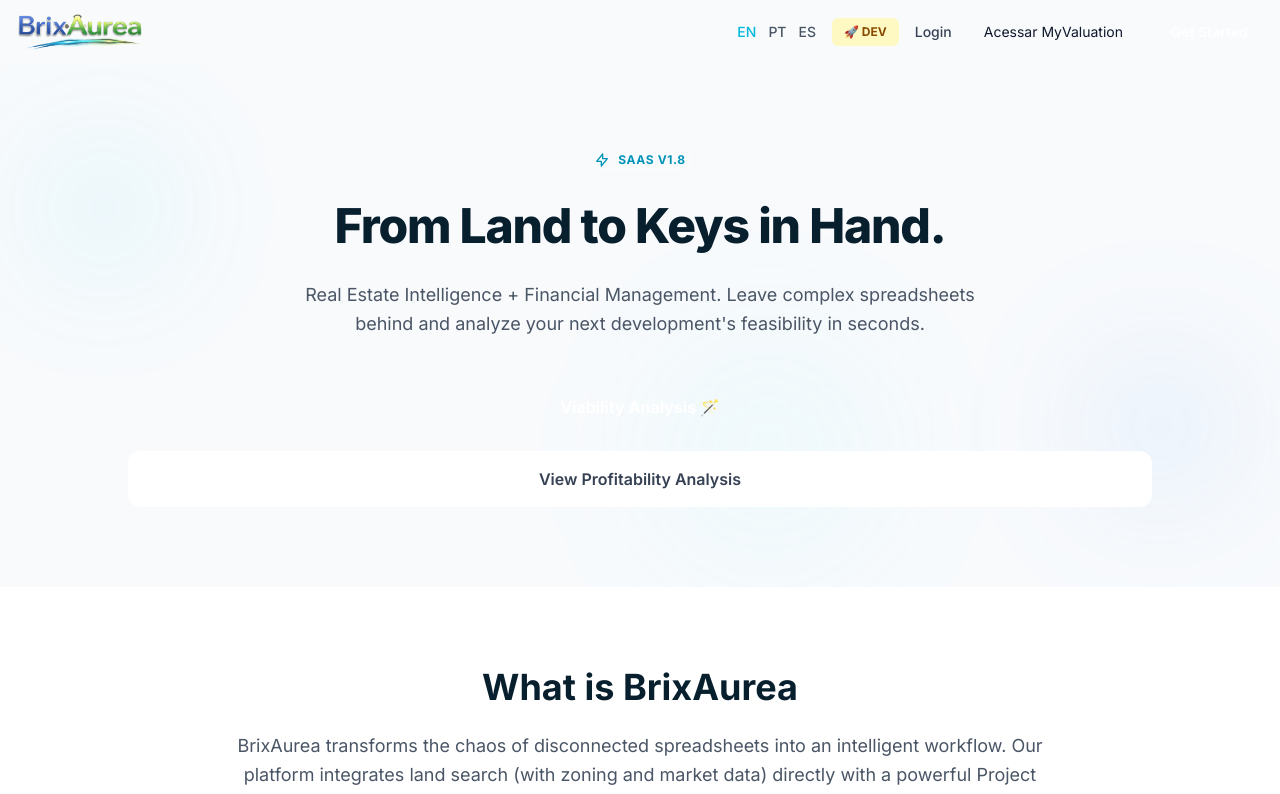
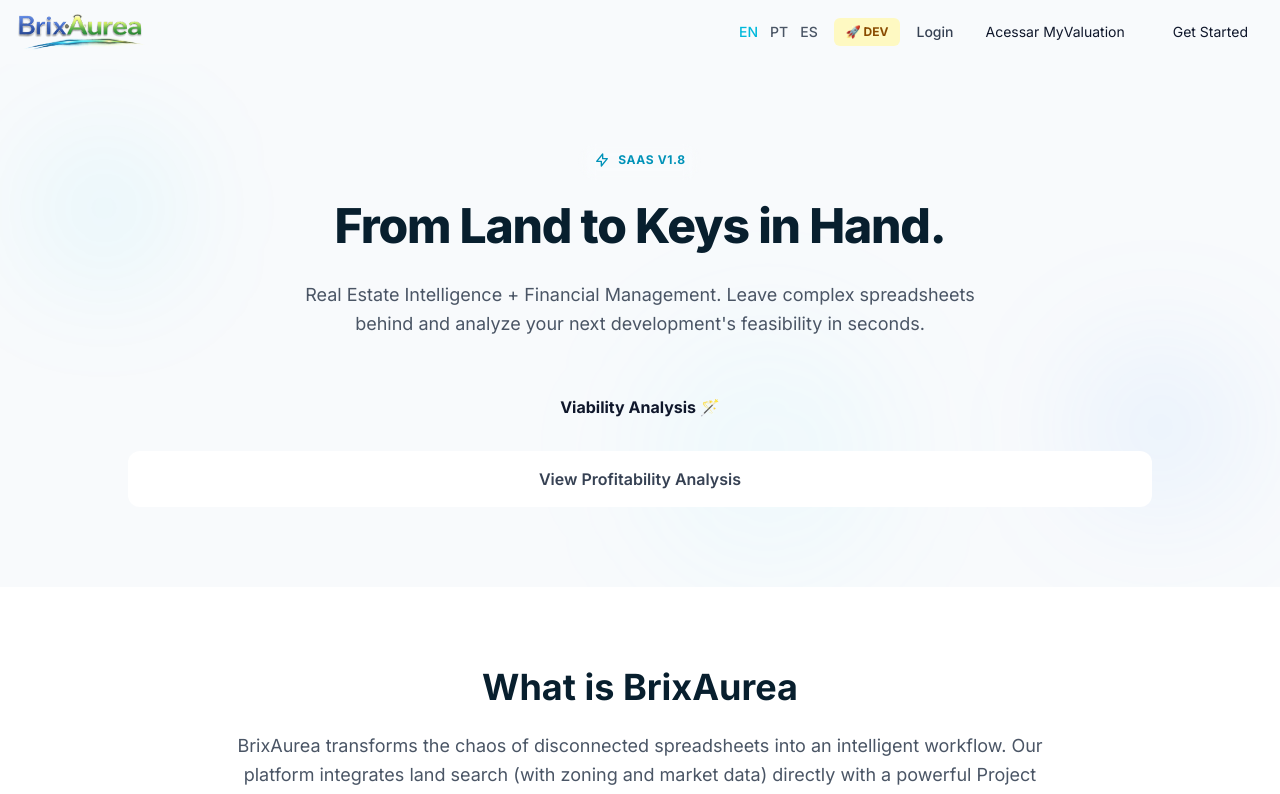
Before and after one commit to erikamorim1983/brixaurea-saas-app, a Next.js app in the folder frontend/: page /en in a window 1280 px wide. Shown: the top 794 px of the page. Built offline with nearby package versions, Linux system fonts and the light colour scheme.

Commit message:
UI: Apply btn-primary (shimmer effect) to all Create Account buttons

```diff
--- a/frontend/app/[lang]/components/Header.tsx
+++ b/frontend/app/[lang]/components/Header.tsx
@@ -51,7 +51,7 @@
                             </Link>
                             <Link
                                 href={`/${lang}/auth/register`}
-                                className="px-4 py-2 bg-gradient-to-r from-[#00D9FF] to-[#0EA5E9] text-white text-sm font-semibold rounded-lg hover:shadow-lg hover:shadow-cyan-500/30 transition-all hover:scale-105"
+                                className="btn-primary text-sm !py-2 !px-4 !rounded-lg"
                             >
                                 {dictionary.nav.get_started}
                             </Link>
--- a/frontend/app/[lang]/page.tsx
+++ b/frontend/app/[lang]/page.tsx
@@ -59,7 +59,7 @@
 
                         <Link
                             href={`/${lang}/auth/register`}
-                            className="px-4 py-2 bg-gradient-to-r from-[#00D9FF] to-[#0EA5E9] text-white text-sm font-semibold rounded-lg hover:shadow-lg hover:shadow-cyan-500/30 transition-all hover:scale-105"
+                            className="btn-primary text-sm !py-2 !px-4 !rounded-lg"
                         >
                             {dict.nav.get_started}
                         </Link>
@@ -94,10 +94,9 @@
                     <div className="flex flex-col sm:flex-row gap-4 justify-center">
                         <Link
                             href={`/${lang}/auth/register`}
-                            className="group px-8 py-4 bg-gradient-to-r from-[#00D9FF] to-[#0EA5E9] text-white text-base font-bold rounded-xl shadow-lg shadow-cyan-500/20 hover:shadow-2xl hover:shadow-cyan-500/40 hover:scale-105 transition-all duration-300 relative overflow-hidden"
+                            className="btn-primary text-base font-bold !py-4 !px-8 !rounded-xl shadow-lg shadow-cyan-500/20 hover:shadow-2xl hover:shadow-cyan-500/40 transition-all duration-300"
                         >
-                            <span className="relative z-10">{dict.hero.cta_primary}</span>
-                            <div className="absolute inset-0 bg-gradient-to-r from-cyan-400 to-blue-500 opacity-0 group-hover:opacity-100 transition-opacity duration-300"></div>
+                            {dict.hero.cta_primary}
                         </Link>
                         <button className="px-8 py-4 bg-white text-gray-700 text-base font-semibold rounded-xl border-2 border-gray-200 hover:border-cyan-300 hover:bg-gray-50 transition-all duration-300">
                             {dict.hero.cta_secondary}
```
